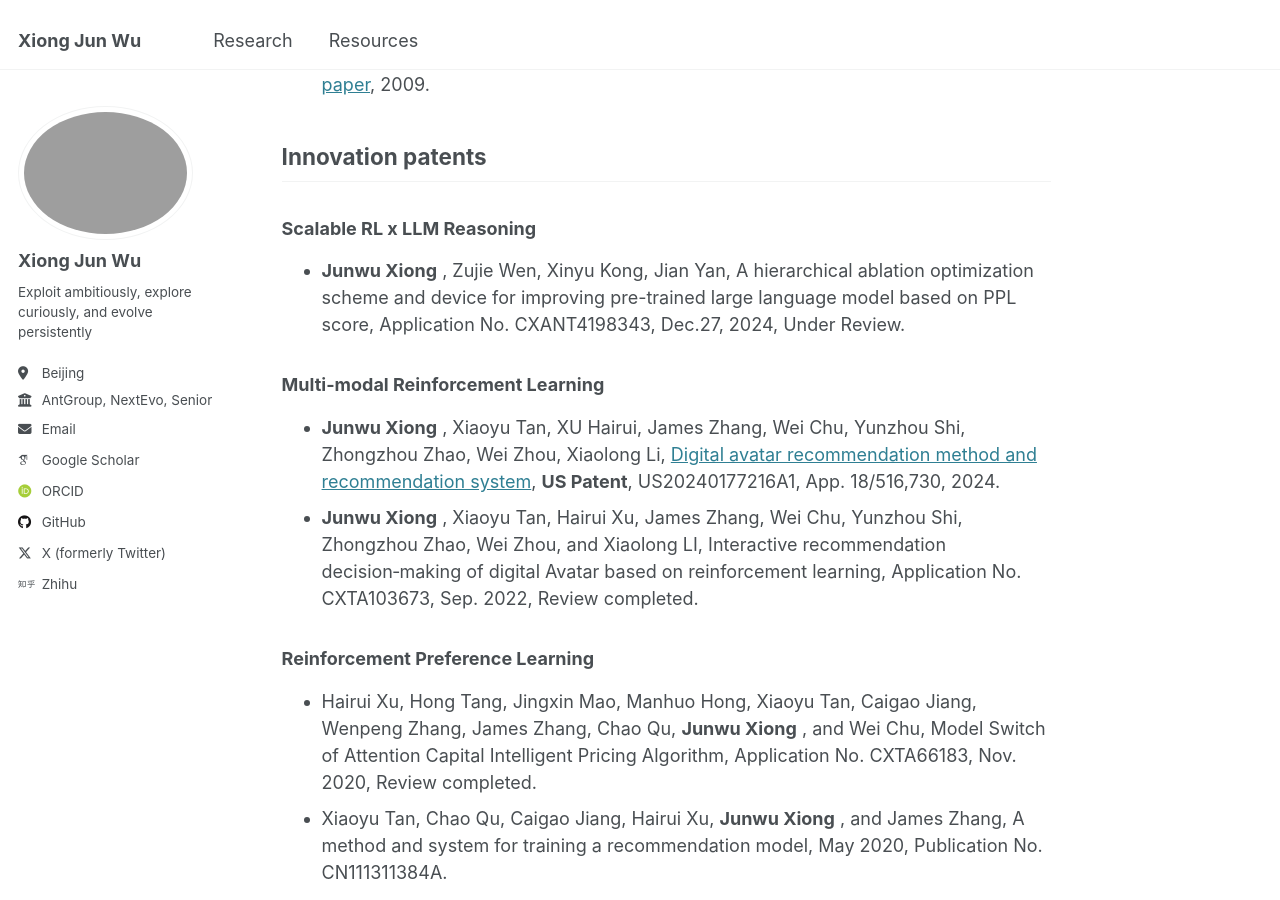
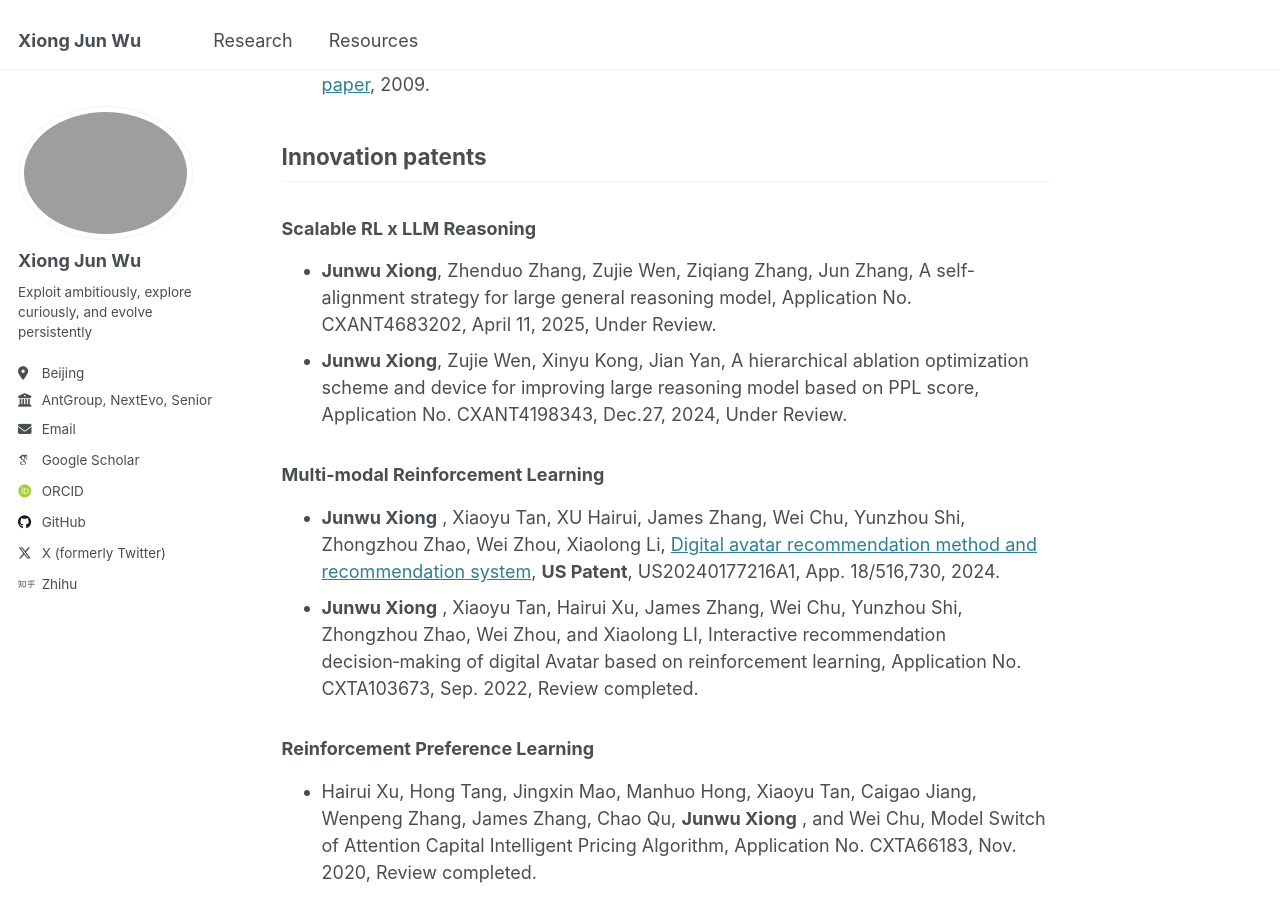
Before and after one commit to junwuxgi/junwuxgi.github.io, a Jekyll site: the page built from _pages/about.md, in a window 1280 px wide and 900 px high, scrolled down 4012 px. Built offline with Jekyll 4.4.1, drawn with Linux system fonts in a browser that asks for light colours; some web fonts are replaced.

Commit message:
update config

```diff
--- a/_pages/about.md
+++ b/_pages/about.md
@@ -48,6 +48,7 @@ redirect_from:
 ## Paper publications
 
 ### **Scalable RLXF/RL/Agentic Alignment**
+
 * How Social is It? A Benchmark for LLMs' Capabilities in Multi-user Multi-turn Social Agent Tasks, Yusen Wu, **Junwu Xiong**, Xiaotie Deng, [paper](https://openreview.net/pdf?id=RuwAMoFxzG), Under Review, 202502.
 * Zehang Deng, Yongjian Guo, Changzhou Han, Wanlun Ma,  **Junwu Xiong** , Sheng Wen, Yang Xiang, AI Agents Under Threat: A Survey of Key Security Challenges and Future Pathways, **ACM Computing Surveys**, [paper](https://dl.acm.org/doi/10.1145/3716628), 202501.
 * Yusen Wu, Li Jiang,  **Junwu Xiong** , Jingqing Ruan, Yichuan Ding, Qingpei Guo, zujie wen, Jun Zhou, Xiaotie Deng, Hummer: Towards Limited Competitive Preference Dataset, [paper](https://openreview.net/pdf?id=aKwQPRjdGa), [dataset](https://huggingface.co/datasets/sarinw-2024/Hummer), Conference on Language Modeling(**COLM**)**,** ICML 2024 Workshop MHFAIA(Models of Human Feedback for AI Alignment), [Oral](https://sites.google.com/view/mhf-icml2024/accepted-papers), 2024.
@@ -86,7 +87,8 @@ redirect_from:
 
 ### **Scalable  RL x LLM Reasoning**
 
-* **Junwu Xiong** , Zujie Wen, Xinyu Kong, Jian Yan, A hierarchical ablation optimization scheme and device for improving pre-trained large language model based on PPL score, Application No. CXANT4198343, Dec.27, 2024, Under Review.
+* **Junwu Xiong**, Zhenduo Zhang, Zujie Wen, Ziqiang Zhang, Jun Zhang, A self-alignment strategy for large general reasoning model, Application No. CXANT4683202, April 11, 2025, Under Review.
+* **Junwu Xiong**, Zujie Wen, Xinyu Kong, Jian Yan, A hierarchical ablation optimization scheme and device for improving large reasoning model based on PPL score, Application No. CXANT4198343, Dec.27, 2024, Under Review.
 
 ### **Multi-modal Reinforcement Learning**
 
```
